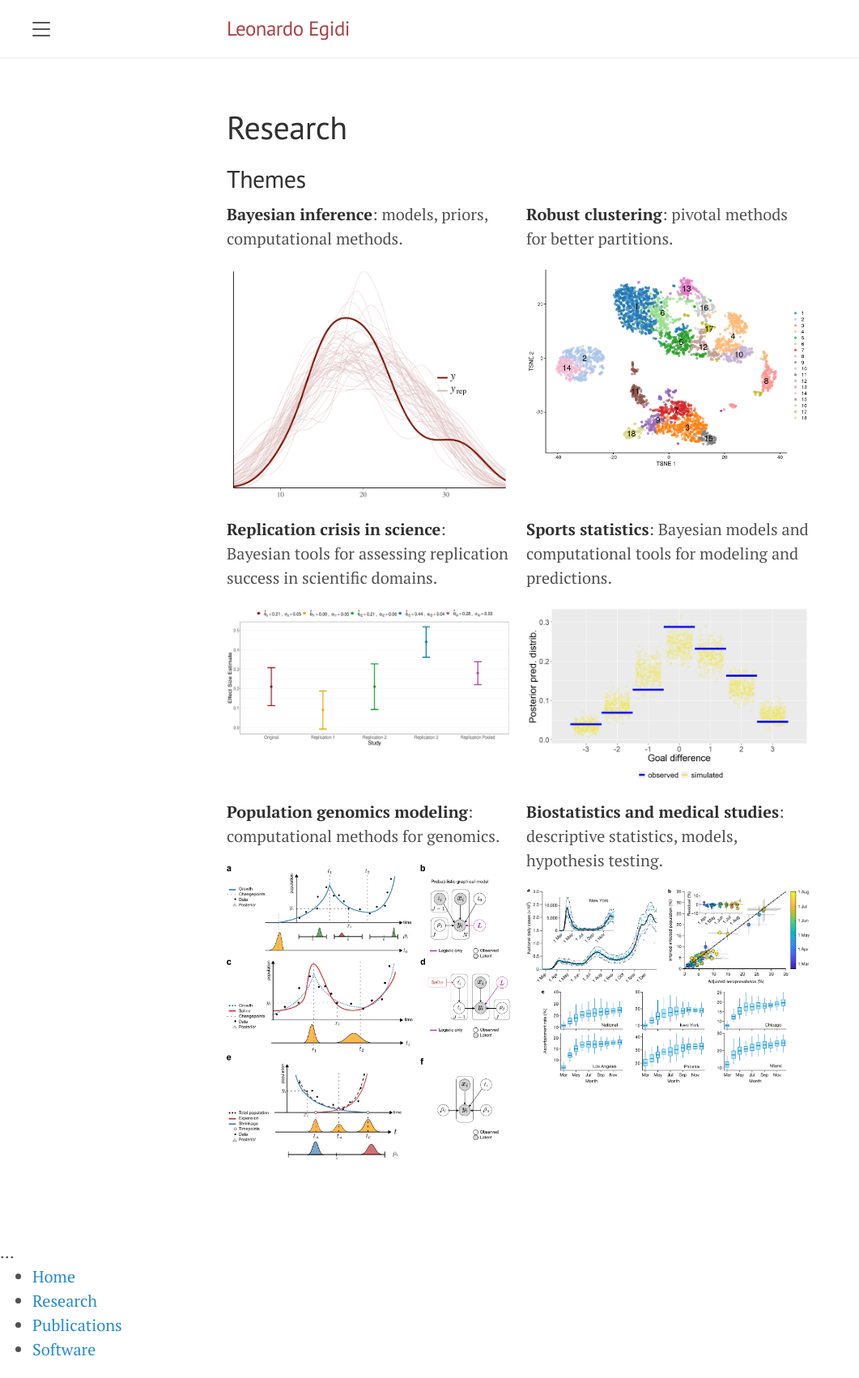
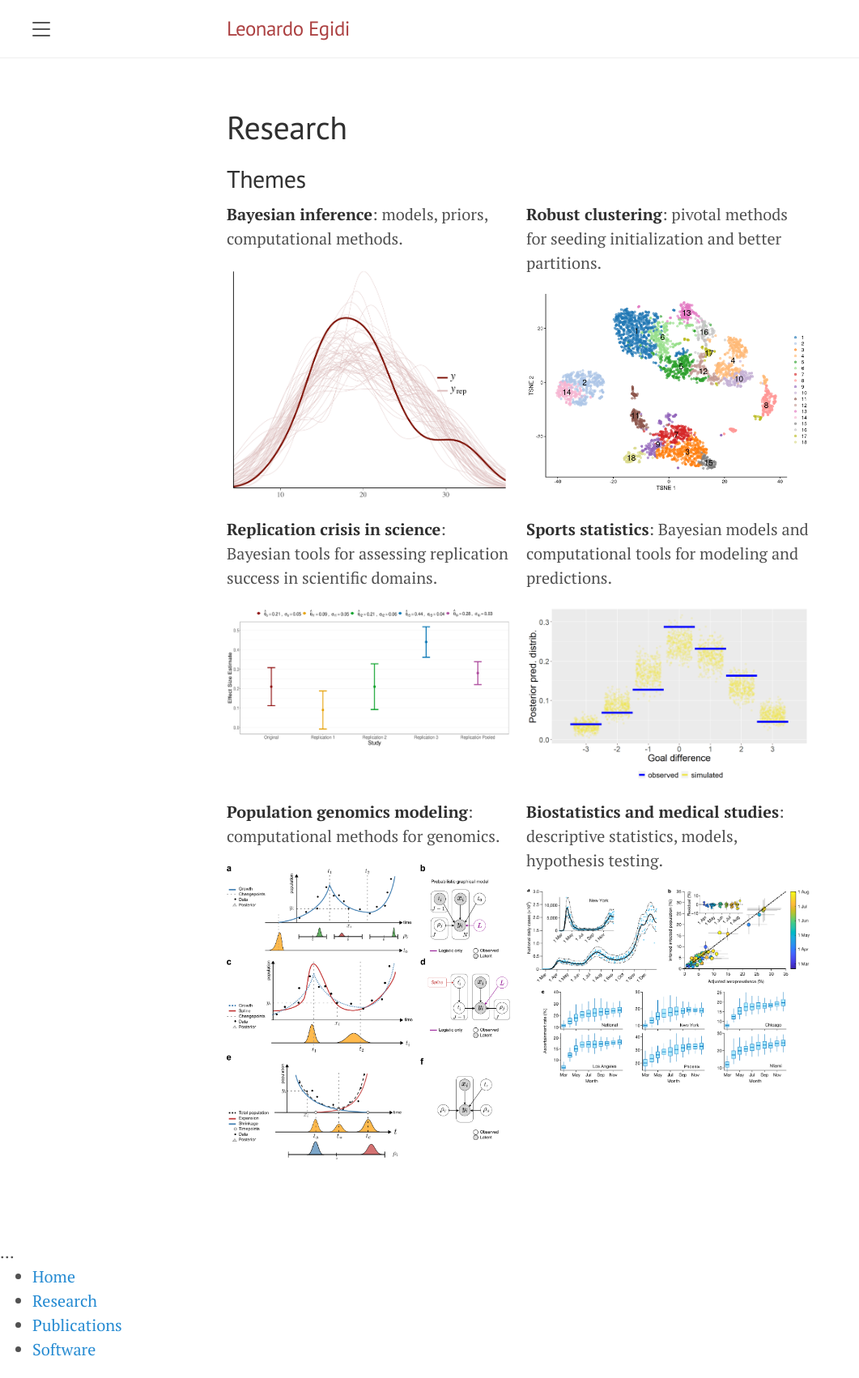
Before and after one commit to LeoEgidi/leoegidi.github.io, a Jekyll site: the page built from research.md, in a window 1280 px wide. Shown: the whole page at 81% size, without its empty margins (0-1061 px from the left). Built offline with Jekyll 4.4.1, drawn with Linux system fonts in a browser that asks for light colours; Markdown is read by kramdown in place of the engine named in the settings.

Commit message:
Update research.md

```diff
--- a/research.md
+++ b/research.md
@@ -16,7 +16,7 @@ permalink: /research/
   </div>
   <div class="column">
     <p>
-     <strong>Robust clustering</strong>: pivotal methods for better partitions.
+     <strong>Robust clustering</strong>: pivotal methods for seeding initialization and better partitions.
     </p>
    <img src="/cl.png" alt="clustering" class="image-uniform">
   </div>
```
